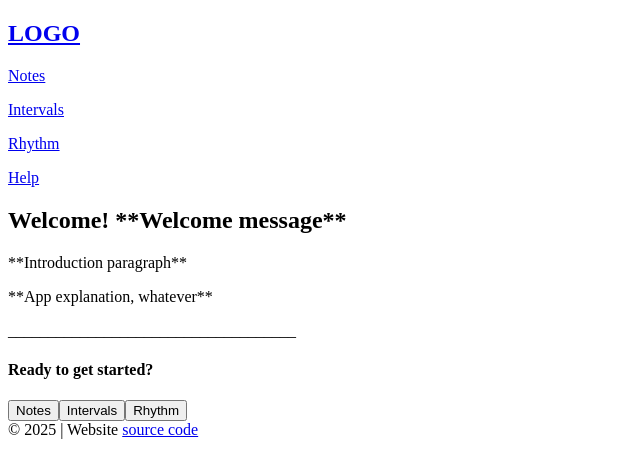
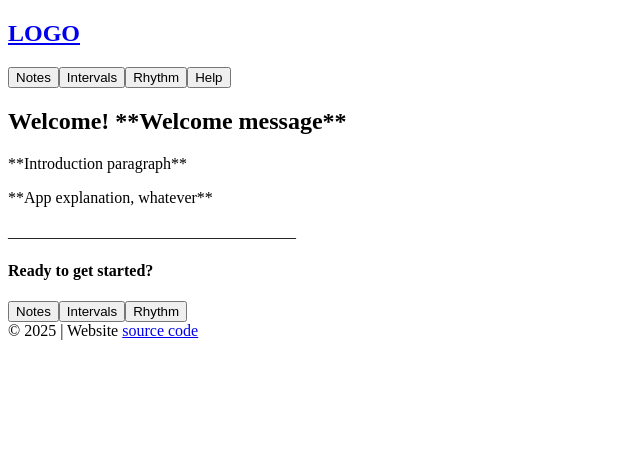
Before and after one commit to MostLikelyNotHuman/unit-1-final, a React (Vite) app in the folder final-project/: page / in a window 1280 px wide. Shown: the top 476 px of the page, without its empty margins (0-640 px from the left). Built offline with nearby package versions, Linux system fonts and the light colour scheme.

Commit message:
replaced links with buttons as was originally planned

```diff
--- a/final-project/src/components/HomePage.jsx
+++ b/final-project/src/components/HomePage.jsx
@@ -1,3 +1,4 @@
+import { Link } from "react-router";
 import Button from "./pieces/Button";
 import Footer from "./pieces/Footer";
 import Header from "./pieces/Header";
@@ -13,9 +14,15 @@ const HomePage = () => {
                 ____________________________________
                 <div>
                     <h4>Ready to get started?</h4>
-                    <Button text={'Notes'}/>
-                    <Button text={'Intervals'}/>
-                    <Button text={'Rhythm'}/>
+                    <Link to={'/practice-notes'}>
+                        <Button text={'Notes'} />
+                    </Link>
+                    <Link to={'/practice-intervals'}>
+                        <Button text={'Intervals'}/>
+                    </Link>
+                    <Link to={'/practice-rhythm'}>
+                        <Button text={'Rhythm'}/>
+                    </Link>
                 </div>
             </main>
             <Footer />
--- a/final-project/src/components/pieces/Header.jsx
+++ b/final-project/src/components/pieces/Header.jsx
@@ -6,10 +6,18 @@ const Header = () => {
     return (
         <header>
             <h2><Link to="/">LOGO</Link></h2>
-            <p><Link to="/practice-notes">Notes</Link></p>
-            <p><Link to="/practice-intervals">Intervals</Link></p>
-            <p><Link to="/practice-rhythm">Rhythm</Link></p>
-            <p><Link to="/help">Help</Link></p>
+                <Link to={'/practice-notes'}>
+                    <Button text={'Notes'} />
+                </Link>
+                <Link to={'/practice-intervals'}>
+                    <Button text={'Intervals'}/>
+                </Link>
+                <Link to={'/practice-rhythm'}>
+                    <Button text={'Rhythm'}/>
+                </Link>
+                <Link to={"/help"}>
+                    <Button text={'Help'}/>
+                </Link>
         </header>
     );
 }
```
